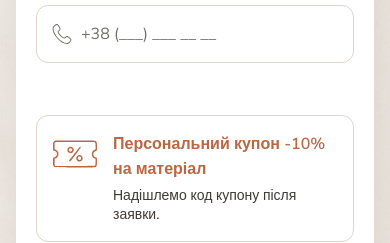
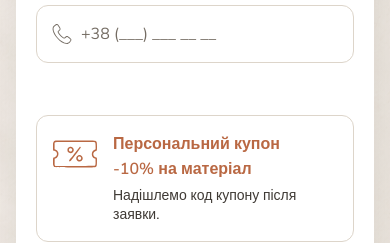
Before and after one commit to Sashko-kapillar/leadgen-microcement-lviv, a React (Vite) app: page / in a window 390 px wide. Shown: the part 5100-5343 px from the top of the page. Built offline with nearby package versions, Linux system fonts and the light colour scheme.

Commit message:
fix: fixed text-5 in coupon popup

```diff
--- a/src/components/MoreInfo/MoreInfoForm.tsx
+++ b/src/components/MoreInfo/MoreInfoForm.tsx
@@ -252,7 +252,7 @@ export default function MoreInfoForm() {
             </div>
 
             <div>
-              <p className="text-accent font-semibold">{couponInfo.title}</p>
+              <p className="text-accent max-w-50 font-semibold md:max-w-none">{couponInfo.title}</p>
               <p className="text-text-soft mt-1 text-sm leading-[1.4]">{couponInfo.text}</p>
             </div>
           </div>
--- a/src/components/ui/Modal.tsx
+++ b/src/components/ui/Modal.tsx
@@ -45,9 +45,9 @@ const Modal = ({ children, onClose, labelledBy }: ModalProps) => {
           className="text-text-main hover:bg-bg-card-muted focus-visible:ring-accent absolute top-5 right-5 flex size-8 items-center justify-center rounded-full transition focus:outline-none focus-visible:ring-2"
           onClick={onClose}
         >
-          <svg aria-hidden="true" className="size-5">
+          {/* <svg aria-hidden="true" className="size-5">
             <use href="/svg/icons.svg#icon-close" />
-          </svg>
+          </svg> */}
         </button>
 
         {children}
```
